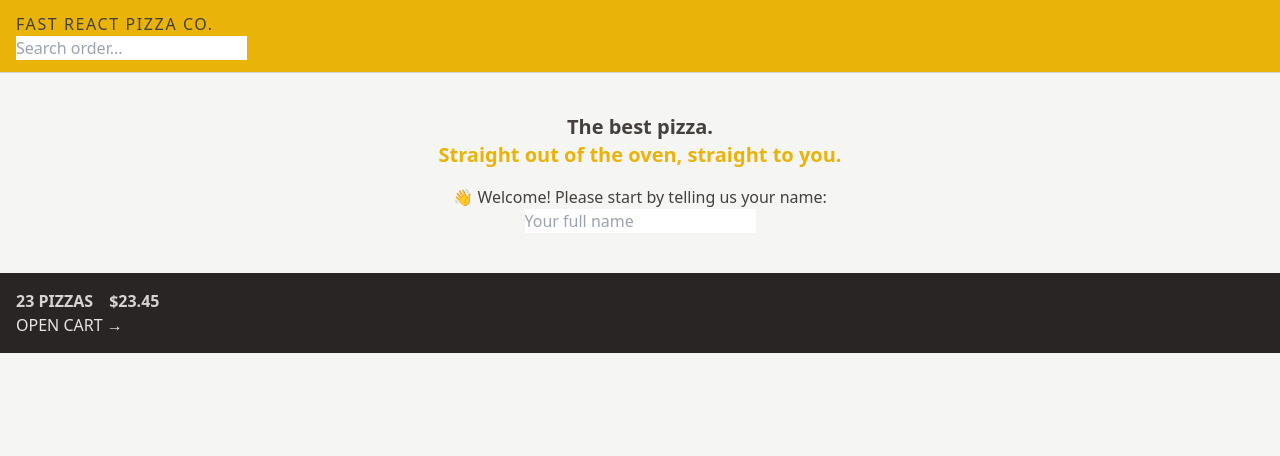
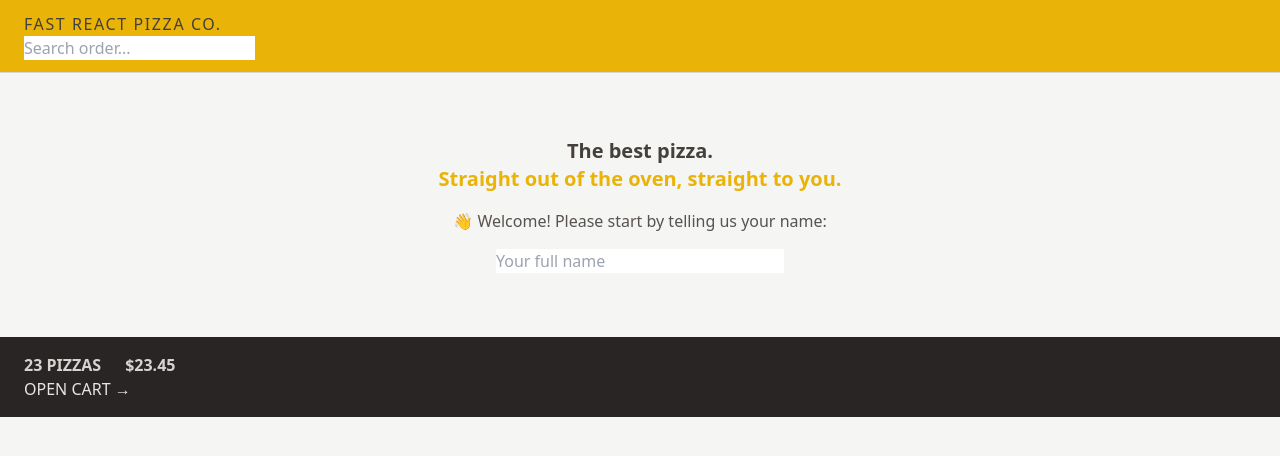
Before and after one commit to williamsconcepts/16-fast-react-pizza, a React (Vite) app: page / in a window 1280 px wide. Shown: the top 456 px of the page. Built offline with nearby package versions, Linux system fonts and the light colour scheme.

Commit message:
Responsive Design

```diff
--- a/src/features/cart/CartOverview.jsx
+++ b/src/features/cart/CartOverview.jsx
@@ -2,8 +2,8 @@
 
 function CartOverview() {
   return (
-    <div className="bg-stone-800 p-4 text-stone-200 uppercase">
-      <p className="space-x-4 font-semibold text-stone-300">
+    <div className="bg-stone-800 text-stone-200 uppercase px-4 py-4 text-sm sm:px-6 md:text-base">
+      <p className="space-x-4 font-semibold text-stone-300 sm:space-x-6">
         <span>23 pizzas</span>
         <span>$23.45</span>
       </p>
--- a/src/features/user/CreateUser.jsx
+++ b/src/features/user/CreateUser.jsx
@@ -1,7 +1,7 @@
-import { useState } from 'react';
+import { useState } from "react";
 
 function CreateUser() {
-  const [username, setUsername] = useState('');
+  const [username, setUsername] = useState("");
 
   function handleSubmit(e) {
     e.preventDefault();
@@ -9,16 +9,19 @@
 
   return (
     <form onSubmit={handleSubmit}>
-      <p>👋 Welcome! Please start by telling us your name:</p>
+      <p className="mb-4 text-sm text-stone-600 md:text-base">
+        👋 Welcome! Please start by telling us your name:
+      </p>
 
       <input
         type="text"
         placeholder="Your full name"
         value={username}
         onChange={(e) => setUsername(e.target.value)}
+        className="w-72"
       />
 
-      {username !== '' && (
+      {username !== "" && (
         <div>
           <button>Start ordering</button>
         </div>
--- a/src/ui/Header.jsx
+++ b/src/ui/Header.jsx
@@ -4,14 +4,13 @@
 
 function Header() {
   return (
-    <header className="bg-yellow-500 px-4 py-3 uppercase border-b border-stone-300">
+    <header className="bg-yellow-500 px-4 py-3 uppercase border-b border-stone-300 sm:px-6">
       <Link to="/" className="tracking-widest">
         Fast React Pizza Co.
       </Link>
 
       <SearchOrder />
       <Username />
-
     </header>
   );
 }
--- a/src/ui/Home.jsx
+++ b/src/ui/Home.jsx
@@ -2,7 +2,7 @@
 
 function Home() {
   return (
-    <div className="my-10 text-center">
+    <div className="my-10 text-center sm:my-16">
       <h1 className="mb-4 text-center text-xl font-semibold text-stone-700">
         The best pizza.
         <br />
```
